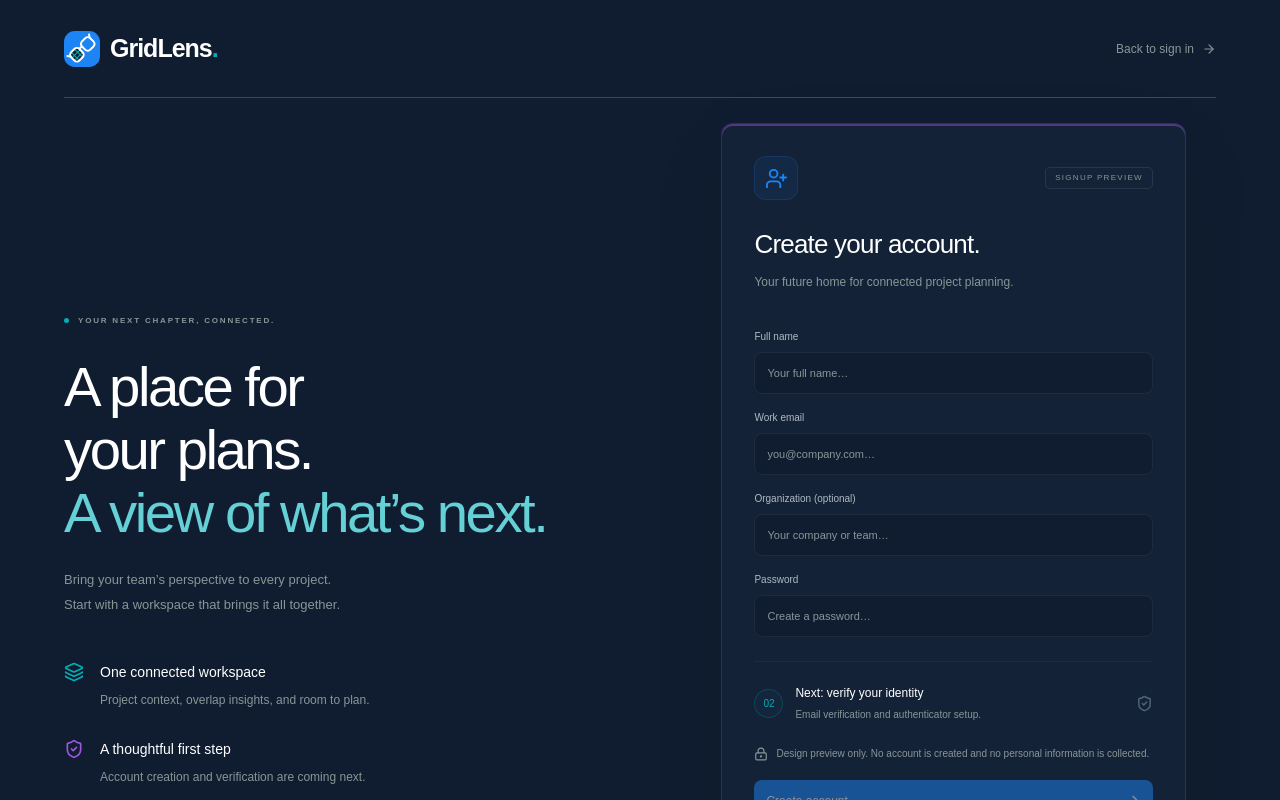
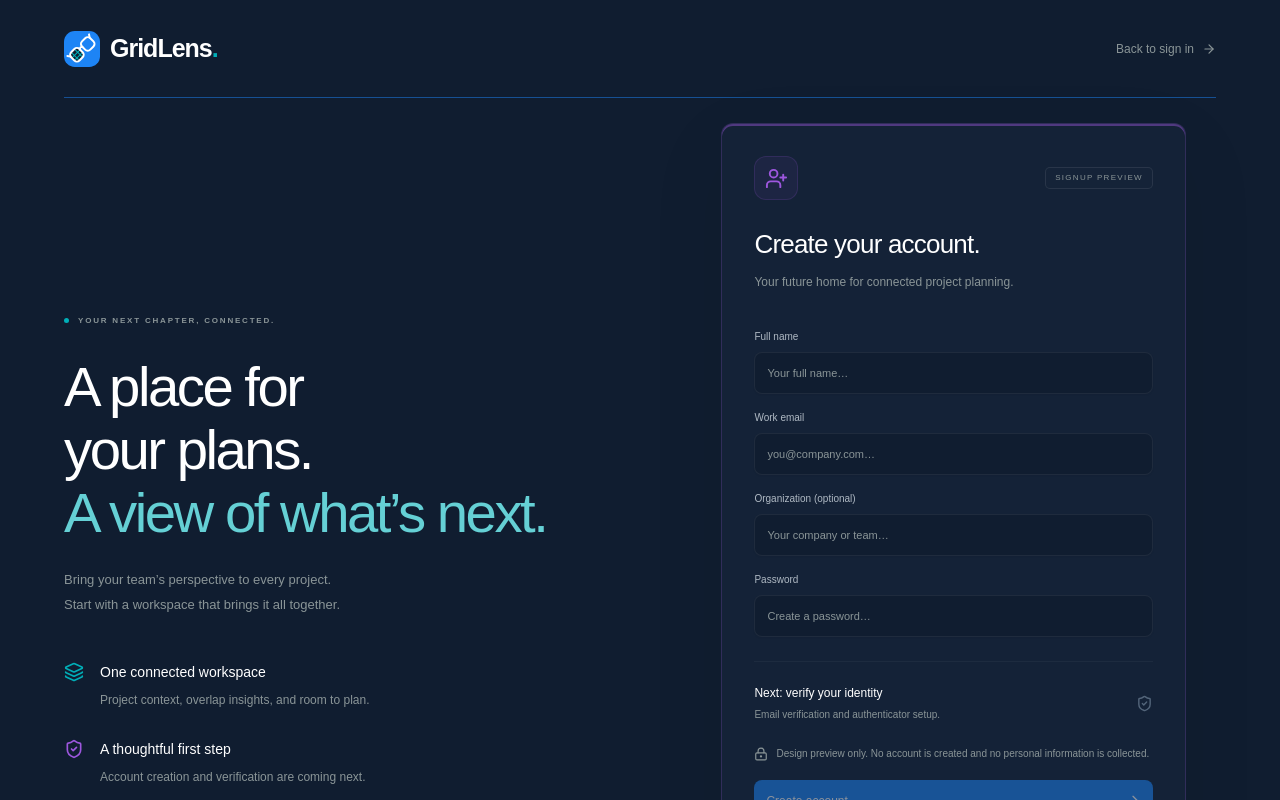
Before and after one commit to pr1ncesspink/ShellHacks_2026, a Next.js app: page /signup in a window 1280 px wide. Shown: the top 800 px of the page. Built offline with nearby package versions, Linux system fonts and the light colour scheme.

Commit message:
Add subtle card hover effects and refine signup styling

```diff
--- a/src/app/globals.css
+++ b/src/app/globals.css
@@ -112,6 +112,26 @@ svg {
 .brand-period {
   color: #00afb8;
 }
+.brand > img {
+  transition: filter 180ms ease;
+}
+.brand > span {
+  transition: text-shadow 180ms ease;
+}
+.brand:focus-visible > img {
+  filter: drop-shadow(0 0 6px #1d84f580);
+}
+.brand:focus-visible > span {
+  text-shadow: 0 0 10px #1d84f570;
+}
+@media (hover: hover) and (pointer: fine) {
+  .brand:hover > img {
+    filter: drop-shadow(0 0 6px #1d84f580);
+  }
+  .brand:hover > span {
+    text-shadow: 0 0 10px #1d84f570;
+  }
+}
 .site-header {
   border-bottom: 1px solid #ffffff0d;
   background: #101d30;
@@ -1781,7 +1801,42 @@ svg {
 .profile-link[aria-current] { box-shadow: 0 0 0 2px var(--grid-teal), 0 0 15px #00afb81c; }
 .account-switch a { text-decoration: underline; text-decoration-color: #e6559870; text-underline-offset: 5px; }
 
+/* Translucent accent fills preserve each card's text colors on hover. */
+.panel,
+.budget-intro,
+.data-banner {
+  --hover-accent: var(--grid-blue);
+  transition: background-color 180ms ease, border-color 180ms ease, color 180ms ease, transform 180ms ease;
+}
+.metric-card:nth-child(2),
+.map-card,
+.budget-response,
+.profile-summary {
+  --hover-accent: var(--grid-teal);
+}
+.distribution-card,
+.upload-card,
+.login-card,
+.budget-intro,
+.profile-info:nth-child(2) {
+  --hover-accent: var(--grid-violet);
+}
+@media (hover: hover) and (pointer: fine) {
+  :is(.panel, .budget-intro, .data-banner):hover {
+    background-color: color-mix(in srgb, var(--hover-accent) 25%, transparent);
+    border-color: var(--hover-accent);
+    transform: scale(1.015);
+  }
+  .map-card:hover :is(.panel-heading, .map-placeholder),
+  .profile-summary:hover .profile-cover {
+    background-color: transparent;
+  }
+}
+
 @media (prefers-reduced-motion: reduce) {
+  :is(.panel, .budget-intro, .data-banner):hover {
+    transform: none;
+  }
   *,
   *::before,
   *::after {
--- a/src/app/signup/page.tsx
+++ b/src/app/signup/page.tsx
@@ -61,7 +61,7 @@ export default function SignupPage() {
         </section>
         <Card className="login-card panel">
           <div className="login-card-top">
-            <span className="icon-tile blue">
+            <span className="icon-tile violet">
               <UserPlus size={23} aria-hidden="true" />
             </span>
             <Badge variant="outline" className="muted-badge">
@@ -107,7 +107,6 @@ export default function SignupPage() {
             />
           </div>
           <div className="auth-step second-step">
-            <span className="step-number">02</span>
             <div>
               <h3>Next: verify your identity</h3>
               <p>Email verification and authenticator setup.</p>
```
